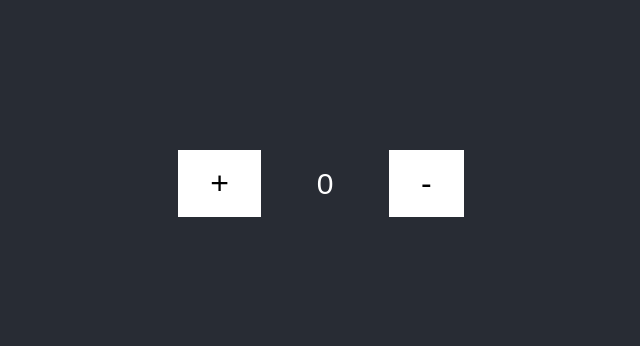
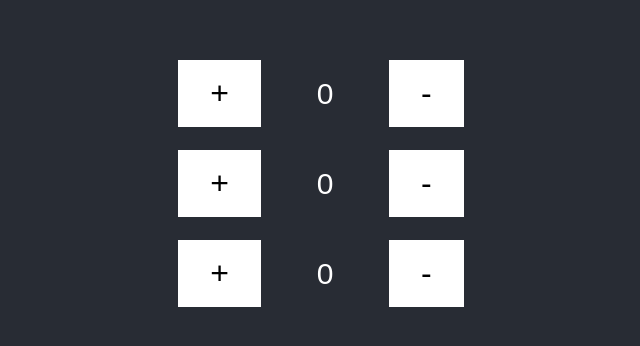
Before and after one commit to bryanobmasca/react-counter, a React (Create React App) app: page / in a window 1280 px wide. Shown: the part 216-562 px from the top of the page, without its empty margins (319-959 px from the left). Built offline with nearby package versions, Linux system fonts and the light colour scheme.

Commit message:
[React][Bryan] feature: Add CounterGroup Class

```diff
--- a/src/App.js
+++ b/src/App.js
@@ -1,11 +1,12 @@
 import './App.css';
-import Counter from './components/Counter';
+import CounterGroup from './components/CounterGroup';
 
 function App() {
+  const size = 3;
   return (
     <div className="App">
       <header className="App-header">
-        <Counter />
+        <CounterGroup size={size} />
       </header>
     </div>
   );
--- /dev/null
+++ b/src/components/CounterGroup/index.js
@@ -0,0 +1,29 @@
+import React, { Component } from 'react';
+import Counter from '../Counter';
+
+class CounterGroup extends Component {
+    constructor(props) {
+        super(props);
+
+        this.initArray = this.initArray.bind(this);
+    }
+
+    initArray(size) {
+        return Array.from(Array(size).keys());
+    }
+
+    render() {
+        const size = this.props.size;
+        const counterSizeArray = this.initArray(size);
+
+        return (
+            <div>
+                {counterSizeArray.map((value) => (
+                    <Counter key={value} />
+                ))}
+            </div>
+        );
+    }
+}
+
+export default CounterGroup;
```
